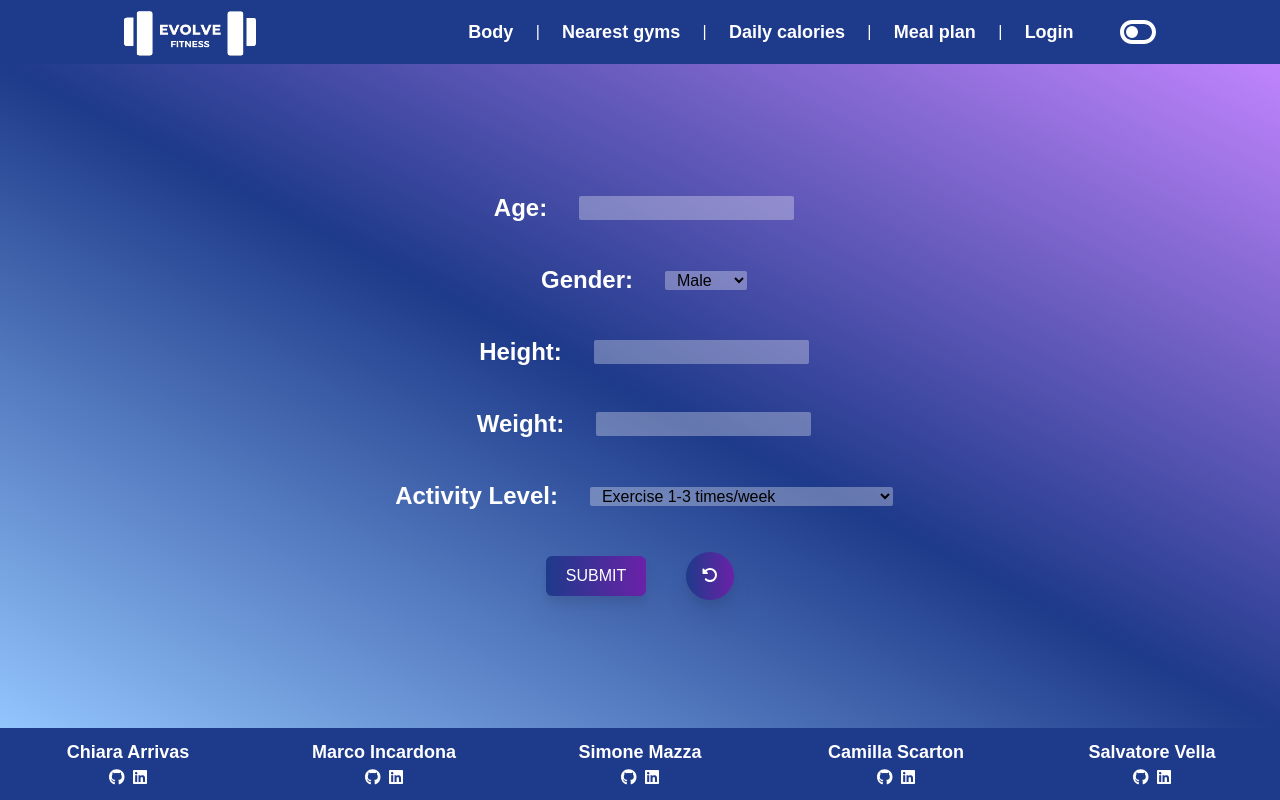
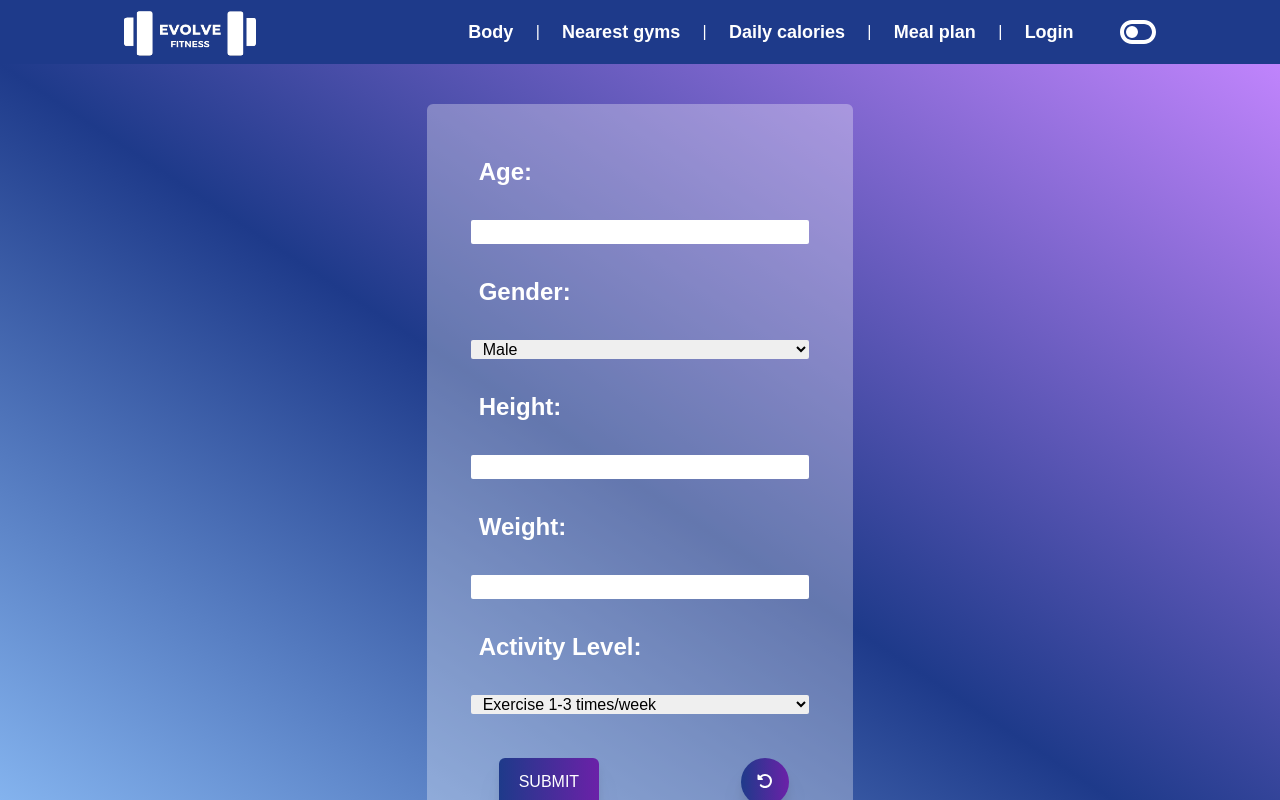
Before and after one commit to Camilla-Scarton/Evolve-Project-Develhope, a React (Create React App) app: page /bmi in a window 1280 px wide. Shown: the top 800 px of the page. Built offline with nearby package versions, Linux system fonts and the light colour scheme; no server answers.

Commit message:
form sistemato esteticamente

```diff
--- a/src/pages/Bmi.js
+++ b/src/pages/Bmi.js
@@ -114,17 +114,17 @@ export default function Bmi() {
     <div className="flex flex-col lg:flex-row items-center justify-center h-full w-full
     bg-gradient-to-tr from-blue-300 via-blue-900 to-purple-400 dark:from-purple-300 dark:via-purple-700
      dark:to-blue-400">
-      <div className="p-2 m-3">
+      <div className="mt-5 lg:m-10 rounded-md bg-[#ffffff4f] w-10/12 lg:w-1/3">
         <form
-          className="flex flex-col items-center justify-center "
+          className="flex flex-col m-3 p-5 justify-center "
           onSubmit={fetchData}
         >
-          <div className="flex flex-col lg:flex-row items-center justify-center">
+          <div className="flex flex-col justify-center">
             <label className="m-3 text-white p-2" htmlFor="age">
               <h4>Age:</h4>
             </label>
             <input
-              className="pl-2 w-3/4 bg-[#ffffff4f] rounded-sm m-3"
+              className="pl-2 rounded-sm m-3"
               required
               type="number"
               id="age"
@@ -134,12 +134,12 @@ export default function Bmi() {
             />
           </div>
 
-          <div className="flex flex-col lg:flex-row items-center justify-center">
+          <div className="flex flex-col justify-center">
             <label className="m-3 text-white p-2" htmlFor="gender">
               <h4>Gender:</h4>
             </label>
             <select
-              className="pl-2 w-full bg-[#ffffff4f] text-black rounded-sm m-3"
+              className="pl-2 rounded-sm m-3"
               name="gender"
               id="gender"
               value={info.gender}
@@ -151,12 +151,12 @@ export default function Bmi() {
 
           </div>
 
-          <div className="flex flex-col lg:flex-row items-center justify-center">
+          <div className="flex flex-col justify-center">
             <label className="m-3 text-white p-2" htmlFor="height">
               <h4>Height:</h4>
             </label>
             <input
-              className="pl-2 w-3/4 bg-[#ffffff4f] rounded-sm m-3"
+              className="pl-2 rounded-sm m-3"
               required
               type="number"
               id="height"
@@ -166,12 +166,12 @@ export default function Bmi() {
             />
           </div>
 
-          <div className="flex flex-col lg:flex-row items-center justify-center">
+          <div className="flex flex-col justify-center">
             <label className="m-3 text-white p-2" htmlFor="weight">
               <h4>Weight:</h4>
             </label>
             <input
-              className="pl-2 w-3/4 bg-[#ffffff4f] rounded-sm m-3"
+              className="pl-2 rounded-sm m-3"
               required
               type="number"
               id="weight"
@@ -181,12 +181,12 @@ export default function Bmi() {
             />
           </div>
 
-          <div className="flex flex-col lg:flex-row items-center justify-center">
+          <div className="flex flex-col justify-center">
             <label className="m-3 text-white p-2" htmlFor="activitylevel">
               <h4>Activity Level:</h4>
             </label>
             <select
-              className="pl-2 bg-[#ffffff4f] w-2/4 text-black rounded-sm m-3"
+              className="pl-2 rounded-sm m-3"
               name="activitylevel"
               id="activitylevel"
               value={info.activitylevel}
@@ -206,7 +206,7 @@ export default function Bmi() {
             </select>
           </div>
           {loading && <p className="text-white">Loading...</p>}
-          <div className="flex justify-center items-center">
+          <div className="flex justify-between pl-2 m-3">
             <button
               type="submit"
               className="drop-shadow-xl text-white bg-gradient-to-r rounded-md px-5 py-2 m-5
@@ -230,7 +230,7 @@ export default function Bmi() {
         </form>
       </div>
       {response &&
-      <table className="text-white text-center m-10">
+        <table className="text-white text-center m-10 rounded-md bg-[#ffffff4f]">
           <thead>
             <tr>
               <th><h2 className="m-3 sm:m-5">Goals</h2></th>
```
Lines whose indentation alone changed are shown as unchanged.
